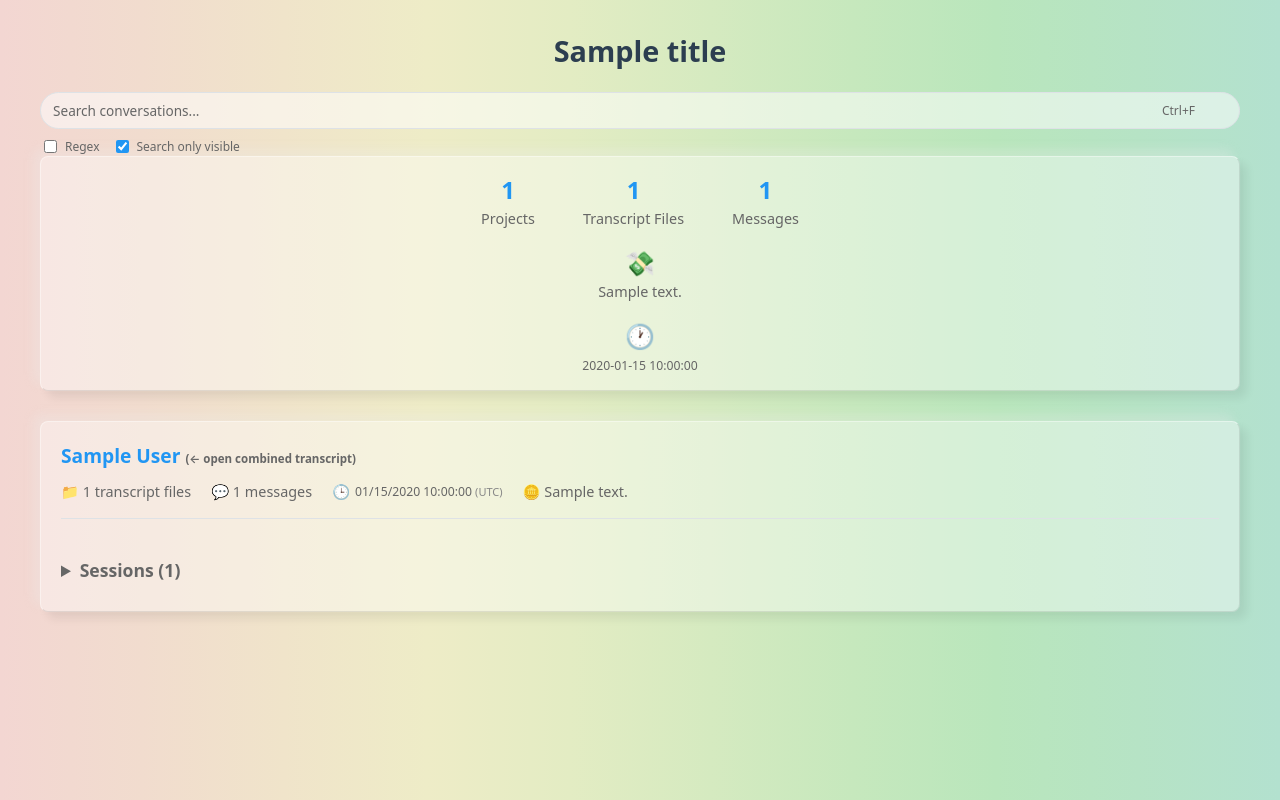
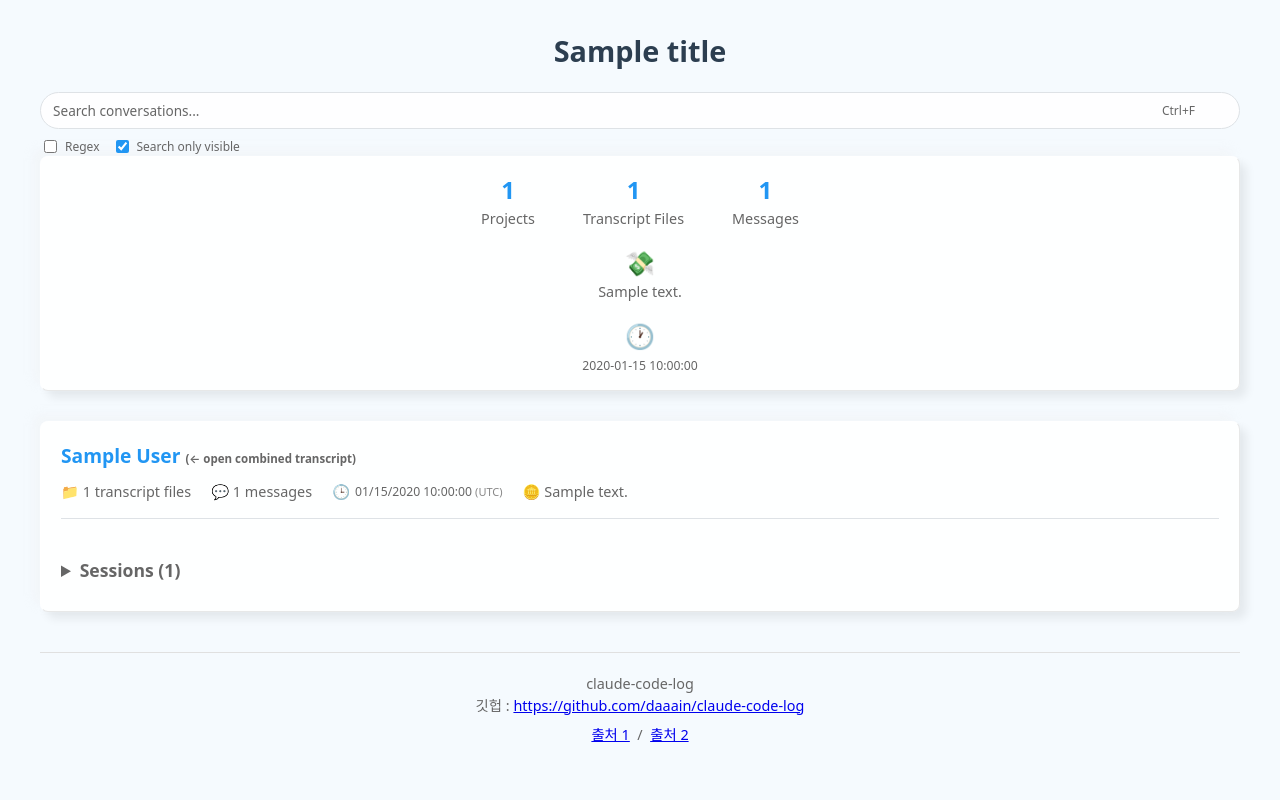
Before and after one commit to sungkyunpark1992/claude-code-log, a Python web app: template claude_code_log/html/templates/index.html in a window 1280 px wide. Run offline with Jinja, Linux system fonts and the light colour scheme; the template is opened without the code that fills it: most values are stand-ins (such as "Sample title", 1, 10 or a date in 2020).

Commit message:
메인대시보드 푸터, X버튼 추가 / background배경색 수정

```diff
--- a/claude_code_log/html/templates/components/global_styles.css
+++ b/claude_code_log/html/templates/components/global_styles.css
@@ -27,7 +27,8 @@
     --neutral-semi: #f8f9fa88;
 
     /* Slightly transparent variants (55 = ~33% opacity) */
-    --highlight-light: #e3f2fd55;
+    /* --highlight-light: #e3f2fd55; */
+    --highlight-light: #ffff;
 
     /* Solid colors for message types */
     --user-color: #ff9800;
@@ -91,7 +92,9 @@ body {
     max-width: 1200px;
     margin: 0 auto;
     padding: 10px;
-    background: linear-gradient(90deg, #f3d6d2, #f1dcce, #f0e4ca, #eeecc7, #e3ecc3, #d5eac0, #c6e8bd, #b9e6bc, #b6e3c5, #b3e1cf);
+    /* background: linear-gradient(90deg, #f3d6d2, #f1dcce, #f0e4ca, #eeecc7, #e3ecc3, #d5eac0, #c6e8bd, #b9e6bc, #b6e3c5, #b3e1cf); */
+    /* background: #ffff; */
+    background: #e3f2fd55;
     color: var(--text-primary);
 }
 
--- a/claude_code_log/html/templates/components/project_card_styles.css
+++ b/claude_code_log/html/templates/components/project_card_styles.css
@@ -5,7 +5,8 @@
 }
 
 .project-card {
-    background-color: #ffffff66;
+    /* background-color: #ffffff66; */
+    background-color: #ffffffdd;
     border-radius: 8px;
     padding: 20px;
     box-shadow: -7px -7px 10px #eeeeee44, 7px 7px 10px #00000011;
@@ -61,7 +62,8 @@
     text-align: center;
     margin-bottom: 30px;
     padding: 15px;
-    background-color: #ffffff66;
+    /* background-color: #ffffff66; */
+    background-color: #ffffffdd;
     border-radius: 8px;
     box-shadow: -7px -7px 10px #eeeeee44, 7px 7px 10px #00000011;
     border-left: #ffffff66 1px solid;
--- a/claude_code_log/html/templates/components/search_styles.css
+++ b/claude_code_log/html/templates/components/search_styles.css
@@ -42,7 +42,8 @@
 .search-input {
     width: 100%;
     padding: 8px 40px 8px 12px;
-    background: #ffffff88;
+    /* background: #ffffff88; */
+    background: #ffffffdd;
     border: 1px solid #dee2e6;
     border-radius: 20px;
     color: var(--text-secondary);
@@ -54,7 +55,8 @@
 .search-input:focus {
     outline: none;
     border-color: var(--system-warning-color);
-    background: #ffffff99;
+    /* background: #ffffff99; */
+    background: #ffffffff;
     box-shadow: 0 0 0 2px rgba(33, 150, 243, 0.2);
 }
 
--- a/claude_code_log/html/templates/components/session_nav.html
+++ b/claude_code_log/html/templates/components/session_nav.html
@@ -15,10 +15,13 @@
         <a href='{{ link_prefix }}{% if mode == "expandable" %}session-{{ session.id }}.html{% else %}#msg-d-{{ session.message_index }}{% endif %}'
             class='session-link'>
             <div class='session-link-title'>
+                <span>
                 {% if session.summary %}
                 {{ session.summary }} •
                 {% endif %}
                 {{ session.id[:8] }}
+                </span>
+                <button class='session-delete-btn' onclick='hideSession(event, this)' title='숨기기'>✕</button>
             </div>
             <div class='session-link-meta'>
                 <span class="timestamp"{% if session.first_timestamp %} data-timestamp="{{ session.first_timestamp }}"{% endif %}{% if session.last_timestamp and session.last_timestamp != session.first_timestamp %} data-timestamp-end="{{ session.last_timestamp }}"{% endif %}>{{ session.timestamp_range }}</span> • {{ session.message_count }} messages
--- a/claude_code_log/html/templates/components/session_nav_styles.css
+++ b/claude_code_log/html/templates/components/session_nav_styles.css
@@ -40,6 +40,24 @@
 .session-link-title {
     font-weight: 600;
     font-size: 0.9em;
+    display: flex;
+    justify-content: space-between;
+    align-items: center;
+}
+
+.session-delete-btn {
+    background: none;
+    border: none;
+    color: #aaa;
+    font-size: 0.9em;
+    cursor: pointer;
+    padding: 0 2px;
+    line-height: 1;
+    flex-shrink: 0;
+}
+
+.session-delete-btn:hover {
+    color: #e53935;
 }
 
 .session-link-meta {
--- a/claude_code_log/html/templates/index.html
+++ b/claude_code_log/html/templates/index.html
@@ -94,10 +94,26 @@
     </div>
 
     <script>
+        function hideSession(event, btn) {
+            event.preventDefault();
+            event.stopPropagation();
+            btn.closest('.session-link').style.display = 'none';
+        }
+
         document.addEventListener('DOMContentLoaded', function () {
             {% include 'components/timezone_converter.js' %}
         });
     </script>
+
+    <footer style="text-align: center; margin-top: 40px; padding: 20px; border-top: 1px solid #e0e0e0; color: #666; font-size: 0.9em;">
+        <div>claude-code-log</div>
+        <div>깃헙 : <a href="https://github.com/daaain/claude-code-log" target="_blank">https://github.com/daaain/claude-code-log</a></div>
+        <div style="margin-top: 8px;">
+            <a href="https://www.reddit.com/r/ClaudeAI/comments/1j5nh09/is_there_any_way_to_get_a_history_of_my/?tl=ko" target="_blank">출처 1</a>
+            &nbsp;/&nbsp;
+            <a href="https://www.reddit.com/r/ClaudeAI/comments/1lcp8bt/i_created_a_python_cli_tool_to_parse_claude_codes/" target="_blank">출처 2</a>
+        </div>
+    </footer>
 </body>
 
 </html>
```
